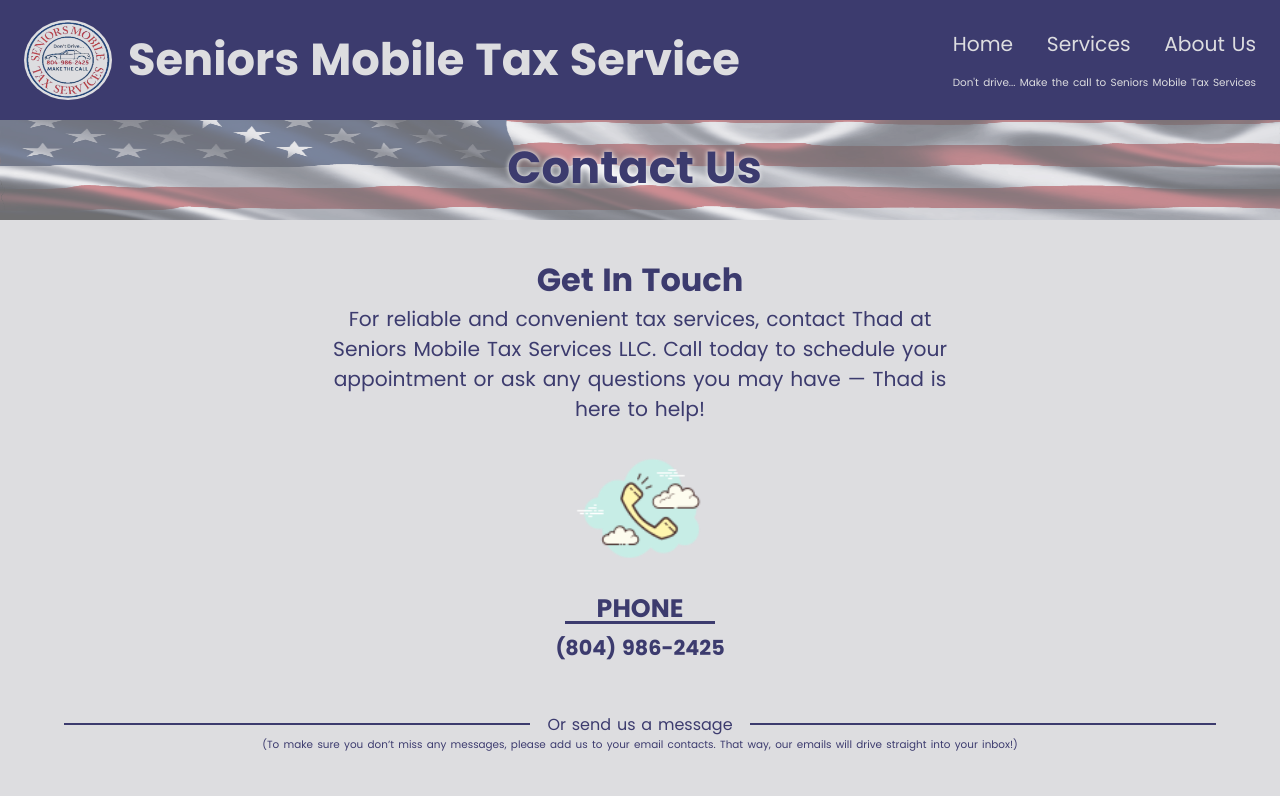
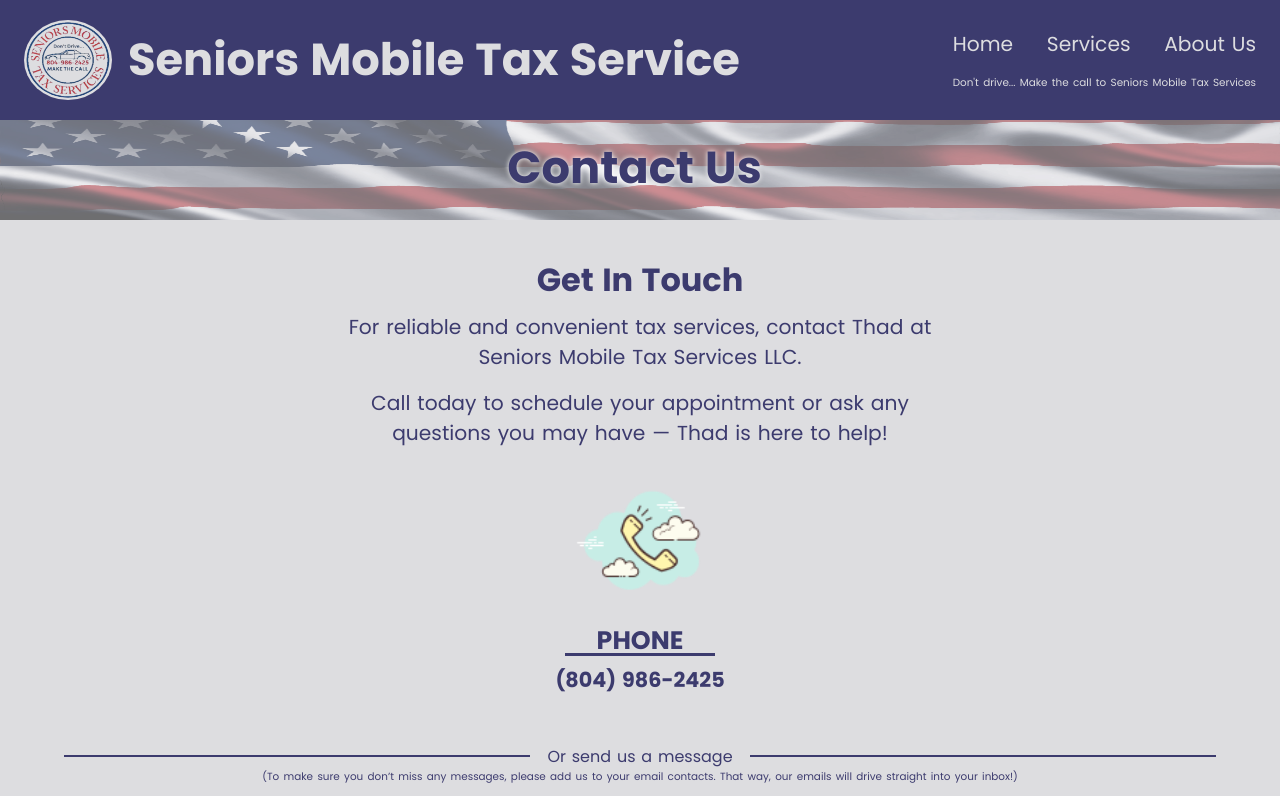
Before and after one commit to BeeDev-ValorCollective/smts, a React (Vite) app: page /contact in a window 1280 px wide. Shown: the top 796 px of the page. Built offline with nearby package versions, Linux system fonts and the light colour scheme; no server answers.

Commit message:
break paragraph up for readability

```diff
--- a/src/components/ContactComponents/ContactHeader/ContactHeader.jsx
+++ b/src/components/ContactComponents/ContactHeader/ContactHeader.jsx
@@ -13,7 +13,10 @@
                     Get In Touch
                 </h2>
                 <p>
-                    For reliable and convenient tax services, contact Thad at Seniors Mobile Tax Services LLC. Call today to schedule your appointment or ask any questions you may have — Thad is here to help!
+                    For reliable and convenient tax services, contact Thad at Seniors Mobile Tax Services LLC.
+                </p>
+                <p>
+                    Call today to schedule your appointment or ask any questions you may have — Thad is here to help!
                 </p>
                 <img src={ Phone_Icon } alt="Call Us" />
                 <h3>PHONE</h3>
--- a/src/components/ContactComponents/ContactHeader/contactHeader.css
+++ b/src/components/ContactComponents/ContactHeader/contactHeader.css
@@ -25,6 +25,7 @@
 
     p {
         text-align: center;
+        margin: 8px 0;
     }
 }
 
```
